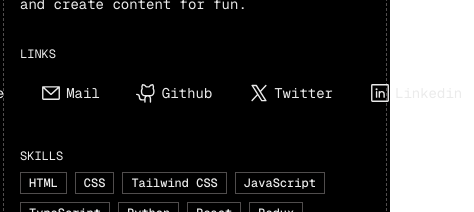
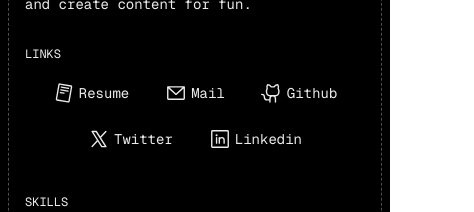
Before and after one commit to yashrajvrma/yashrajvrma-portfolio, a Next.js app: page / in a window 390 px wide. Shown: the part 302-514 px from the top of the page, 474 px wide, since content can reach past the window. Built offline with nearby package versions, Linux system fonts and the light colour scheme.

Commit message:
fixed links wrap

```diff
--- a/components/Links.tsx
+++ b/components/Links.tsx
@@ -11,7 +11,7 @@ export default function Links() {
   return (
     <div className="flex flex-col gap-y-2 mt-8">
       <div className="text-xs text-secondary">LINKS</div>
-      <div className="flex justify-center items-center gap-x-3">
+      <div className="flex flex-wrap sm:flex-nowrap justify-center items-center sm:max-w-xl max-w-sm gap-x-3">
         <button className="flex justify-center items-center rounded-none hover:bg-muted-foreground text-secondary p-3">
           <Link
             href="https://drive.google.com/file/d/1FXuZi3ve1ZRpR6_DuLSlzfX7lRP8WOlt/view?usp=drivesdk"
```
